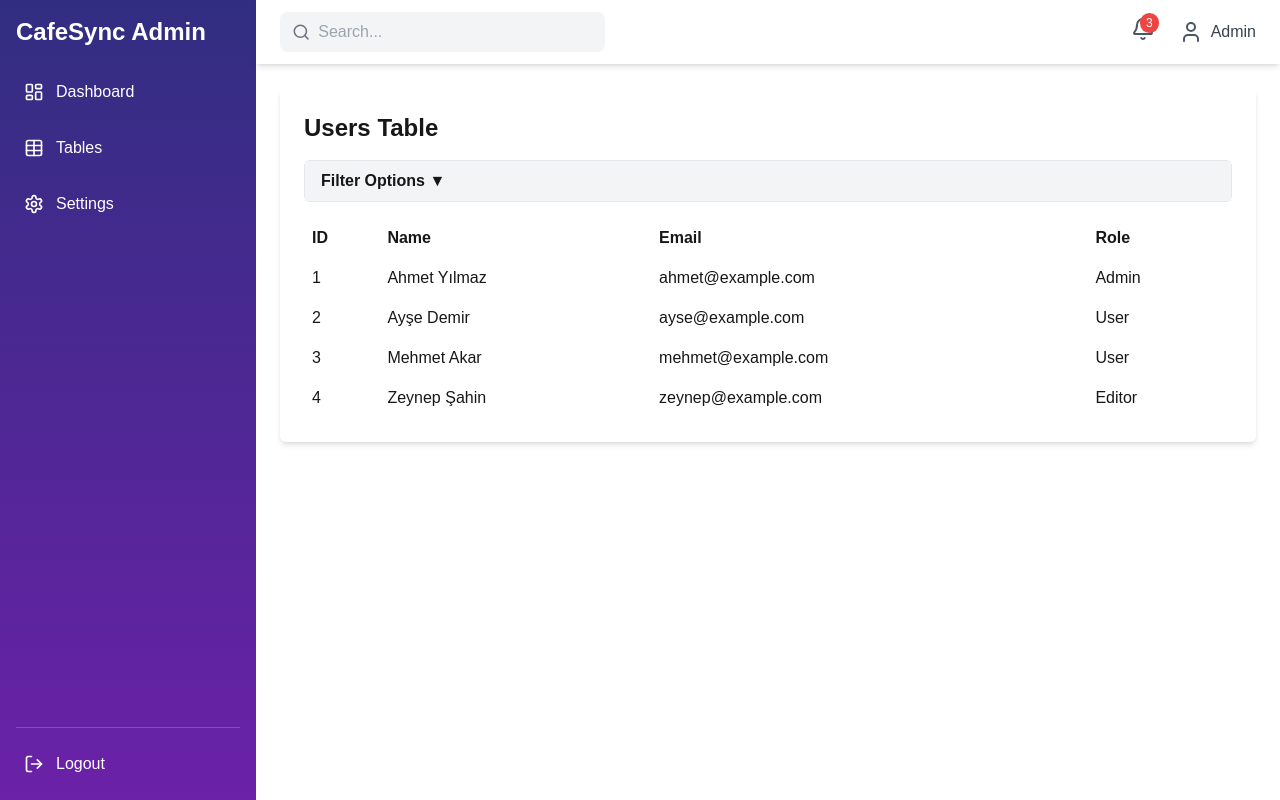
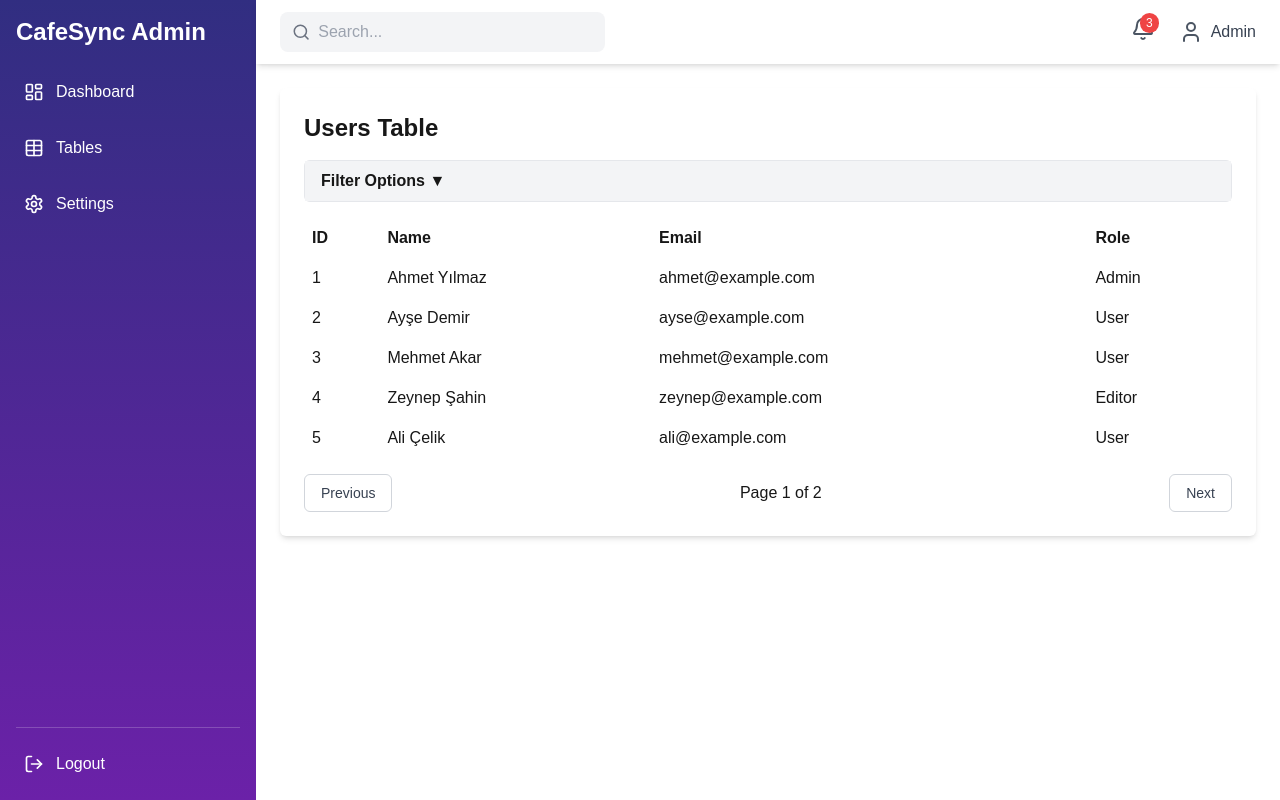
Before and after one commit to kemalyanmaz-source/cafesync-admin-ui, a Next.js app: page /tables in a window 1280 px wide. Built offline with nearby package versions, Linux system fonts and the light colour scheme.

Commit message:
Add Pagination to users table

```diff
--- a/src/app/tables/page.tsx
+++ b/src/app/tables/page.tsx
@@ -20,34 +20,51 @@ const defaultData: User[] = [
   { id: 2, name: "Ayşe Demir", email: "ayse@example.com", role: "User" },
   { id: 3, name: "Mehmet Akar", email: "mehmet@example.com", role: "User" },
   { id: 4, name: "Zeynep Şahin", email: "zeynep@example.com", role: "Editor" },
+  { id: 5, name: "Ali Çelik", email: "ali@example.com", role: "User" },
+  { id: 6, name: "Fatma Koç", email: "fatma@example.com", role: "Admin" },
+  { id: 7, name: "Emre Güneş", email: "emre@example.com", role: "Editor" },
+  { id: 8, name: "Burak Yıldız", email: "burak@example.com", role: "User" },
+  { id: 9, name: "Cem Özkan", email: "cem@example.com", role: "Admin" },
+  { id: 10, name: "Selin Arslan", email: "selin@example.com", role: "User" },
 ];
 
 export default function TablesPage() {
   const [data, setData] = useState<User[]>(defaultData);
   const [filters, setFilters] = useState(new FilterModel());
 
-  // Function to update filter values
+  // ✅ Define pagination state
+  const [currentPage, setCurrentPage] = useState(1);
+  const pageSize = 5; // ✅ Default page size
+
+  // ✅ Apply filtering first
+  const filteredData = filters.applyFilters(data);
+
+  // ✅ Apply pagination AFTER filtering
+  const startIndex = (currentPage - 1) * pageSize;
+  const paginatedData = filteredData.slice(startIndex, startIndex + pageSize);
+  const totalPages = Math.ceil(filteredData.length / pageSize);
+
+  // ✅ Function to update filter values
   const handleColumnFilterChange = (field: keyof FilterModel, value: string) => {
     setFilters((prevFilters) => new FilterModel(
       field === "name" ? value : prevFilters.name,
       field === "email" ? value : prevFilters.email,
       field === "role" ? value : prevFilters.role
     ));
+    setCurrentPage(1); // ✅ Reset pagination on filtering
   };
 
-  // Reset filters
+  // ✅ Reset filters
   const resetFilters = () => {
     setFilters(new FilterModel());
+    setCurrentPage(1);
   };
-
-  // Apply filters to data
-  const filteredData = filters.applyFilters(data);
 
   return (
     <div className="bg-white p-6 rounded-md shadow-md">
       <h1 className="text-2xl font-bold mb-4">Users Table</h1>
 
-      {/* Accordion for Filters */}
+      {/* ✅ Accordion for Filters */}
       <Accordion title="Filter Options">
         <div className="grid grid-cols-2 gap-4">
           <Input
@@ -73,7 +90,7 @@ export default function TablesPage() {
         </div>
       </Accordion>
 
-      {/* Table */}
+      {/* ✅ Table */}
       <table className="w-full border-collapse mt-4">
         <thead>
           <tr>
@@ -84,8 +101,8 @@ export default function TablesPage() {
           </tr>
         </thead>
         <tbody>
-          {filteredData.length > 0 ? (
-            filteredData.map((user : User) => (
+          {paginatedData.length > 0 ? (
+            paginatedData.map((user: User) => (
               <tr key={user.id}>
                 <td className="p-2">{user.id}</td>
                 <td className="p-2">{user.name}</td>
@@ -102,6 +119,27 @@ export default function TablesPage() {
           )}
         </tbody>
       </table>
+
+      {/* ✅ Pagination Controls */}
+      <div className="flex justify-between items-center mt-4">
+        <Button
+          variant="outline"
+          onClick={() => setCurrentPage((prev) => Math.max(prev - 1, 1))}
+          disabled={currentPage === 1}
+        >
+          Previous
+        </Button>
+        <span>
+          Page {currentPage} of {totalPages}
+        </span>
+        <Button
+          variant="outline"
+          onClick={() => setCurrentPage((prev) => Math.min(prev + 1, totalPages))}
+          disabled={currentPage === totalPages}
+        >
+          Next
+        </Button>
+      </div>
     </div>
   );
 }
```
